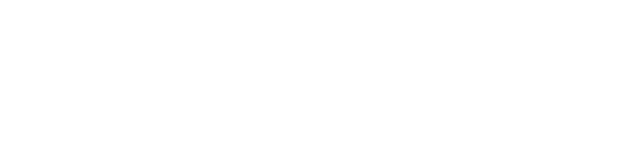
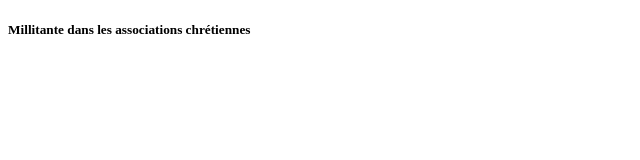
Before and after one commit to Ametode/git-mon-cv, a plain HTML site: page index.html in a window 1280 px wide. Shown: the whole page, without its empty margins (0-640 px from the left). Drawn offline with Linux system fonts and the light colour scheme.

Commit message:
mise en place de la section associations

```diff
--- a/index.html
+++ b/index.html
@@ -8,6 +8,9 @@
     <title>CV</title>
 </head>
 <body>
+    <!-- Associations -->
+    <H5>Millitante dans les associations chrétiennes</H5>
+
 
 </body>
 </html>
```
